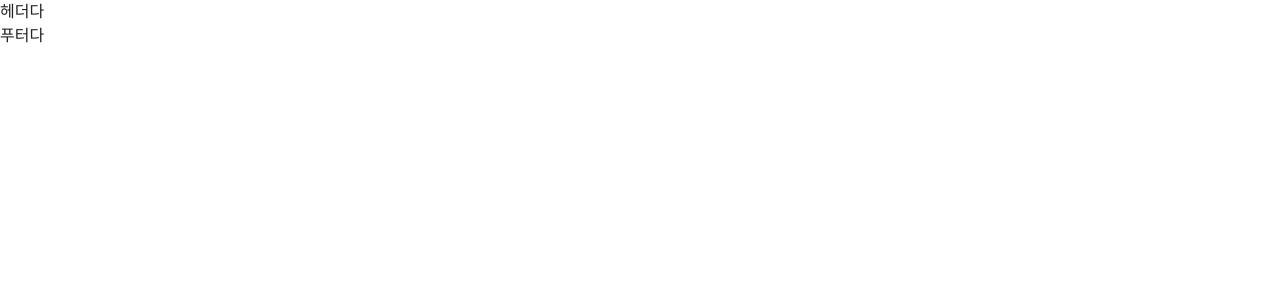
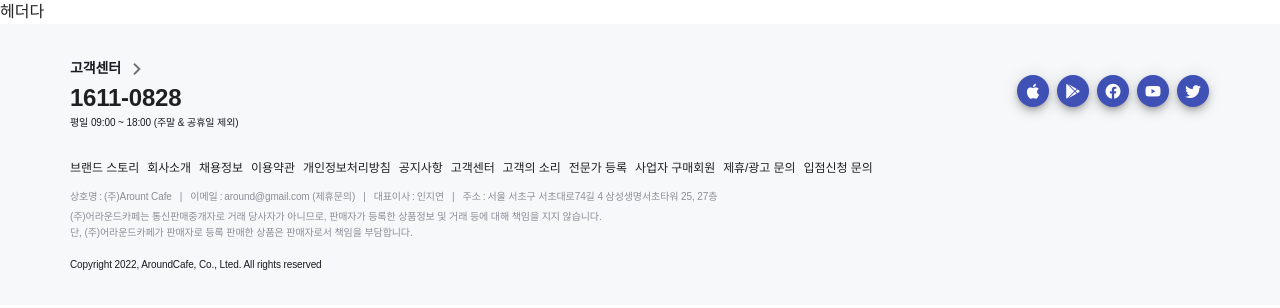
Before and after one commit to sknyuki/AroundCafe, a Vue app in the folder cafefront/around_cafe/: page / in a window 1280 px wide. Shown: the top 308 px of the page. Built offline with nearby package versions, Linux system fonts and the light colour scheme.

Commit message:
✅ feat: Add FooterLayout

```diff
--- /dev/null
+++ b/cafefront/around_cafe/src/assets/scss/layouts/_FooterLayout.scss
@@ -0,0 +1,104 @@
+.global-footer {
+  padding-top: 32px;
+  padding-bottom: 16px;
+  background-color: $background;
+  &-top {
+    @include flexbox(between);
+  }
+
+  &-title {
+    @include text-style(13, $dark);
+    font-weight: 700;
+  }
+
+  &-contact {
+    @include text-style(24, $dark);
+    font-weight: 700;
+  }
+
+  &-time {
+    @include text-style(12, $primary);
+    margin-bottom: 24px;
+  }
+
+  &-outbound {
+    margin: -3px -7px 26px;
+    a {
+      margin-right: 8px;
+    }
+  }
+
+  &-list {
+    @include flexbox(start);
+    margin: 0 -28px 10px;
+
+    li {
+      a {
+        @include text-style(12, $dark);
+        display: inline-block;
+        margin: 0 4px;
+      }
+    }
+  }
+
+  &-info {
+    font-size: 10px;
+    line-height: 16px;
+    letter-spacing: -0.01em;
+    color: $secondary;
+    margin-bottom: 4px;
+  }
+
+  &-info-item {
+    @include flexbox(start);
+
+    address {
+      display: inline;
+    }
+
+    dt::after {
+      margin: 0 2px;
+      content: ":";
+    }
+  }
+  span {
+    font-size: 10px;
+    line-height: 16px;
+    letter-spacing: -0.01em;
+    color: $secondary;
+    margin-bottom: 8px;
+  }
+  p {
+    font-size: 10px;
+    line-height: 16px;
+    letter-spacing: -0.01em;
+    color: $dark;
+  }
+
+  @include responsive(D) {
+    margin-bottom: 0;
+
+    &-title {
+      @include text-style(14);
+    }
+
+    &-contact:hover {
+      opacity: 0.5;
+    }
+
+    &-info {
+      @include flexbox(start);
+    }
+
+    &-info-item {
+      a:hover {
+        text-decoration: underline;
+      }
+
+      &:not(:last-child)::after {
+        margin: 0 8px;
+        content: "|";
+      }
+    }
+  }
+}
--- a/cafefront/around_cafe/src/components/layouts/FooterLayout.vue
+++ b/cafefront/around_cafe/src/components/layouts/FooterLayout.vue
@@ -1,14 +1,182 @@
 <template>
-  <div>
-    <div>푸터다</div>
-  </div>
+  <footer class="global-footer">
+    <v-container>
+      <v-row>
+        <v-col>
+          <div class="global-footer-top">
+            <address class="global-footer-layout">
+              <h3 class="global-footer-title">
+                고객센터
+                <v-icon>mdi-chevron-right</v-icon>
+              </h3>
+              <a class="global-footer-contact" href="tel:1611-0828"
+                >1611-0828</a
+              >
+              <p class="global-footer-time">
+                평일 09:00 ~ 18:00 (주말 &amp; 공휴일 제외)
+              </p>
+            </address>
+
+            <div class="global-footer-outbound">
+              <a href="">
+                <v-btn
+                  fab
+                  dark
+                  x-small
+                  color="indigo"
+                  aria-label="애플스토어 이동"
+                >
+                  <v-icon>mdi-apple</v-icon>
+                </v-btn>
+              </a>
+              <a href="">
+                <v-btn
+                  fab
+                  dark
+                  x-small
+                  color="indigo"
+                  aria-label="구글플레이 이동"
+                >
+                  <v-icon>mdi-google-play</v-icon>
+                </v-btn>
+              </a>
+              <a href="">
+                <v-btn
+                  fab
+                  dark
+                  x-small
+                  color="indigo"
+                  aria-label="페이스북 이동"
+                >
+                  <v-icon>mdi-facebook</v-icon>
+                </v-btn>
+              </a>
+              <a href="">
+                <v-btn fab dark x-small color="indigo" aria-label="유튜브 이동">
+                  <v-icon>mdi-youtube</v-icon>
+                </v-btn>
+              </a>
+              <a href="">
+                <v-btn fab dark x-small color="indigo" aria-label="트위터 이동">
+                  <v-icon>mdi-twitter</v-icon>
+                </v-btn>
+              </a>
+            </div>
+          </div>
+          <ul class="global-footer-list">
+            <li>
+              <a class="global-footer-item" href="#" target="_blank"
+                >브랜드 스토리</a
+              >
+            </li>
+            <li>
+              <a class="global-footer-item" href="#" target="_blank"
+                >회사소개</a
+              >
+            </li>
+            <li>
+              <a class="global-footer-item" href="#" target="_blank"
+                >채용정보</a
+              >
+            </li>
+            <li>
+              <a class="global-footer-item" href="#" target="_blank"
+                >이용약관</a
+              >
+            </li>
+            <li>
+              <a class="global-footer-item" href="#" target="_blank"
+                >개인정보처리방침</a
+              >
+            </li>
+            <li>
+              <a class="global-footer-item" href="#" target="_blank"
+                >공지사항</a
+              >
+            </li>
+            <li>
+              <a class="global-footer-item" href="#" target="_blank"
+                >고객센터</a
+              >
+            </li>
+            <li>
+              <a class="global-footer-item" href="#" target="_blank"
+                >고객의 소리</a
+              >
+            </li>
+            <li>
+              <a class="global-footer-item" href="#" target="_blank"
+                >전문가 등록</a
+              >
+            </li>
+            <li>
+              <a class="global-footer-item" href="#" target="_blank"
+                >사업자 구매회원</a
+              >
+            </li>
+            <li>
+              <a class="global-footer-item" href="#" target="_blank"
+                >제휴/광고 문의</a
+              >
+            </li>
+            <li>
+              <a class="global-footer-item" href="#" target="_blank"
+                >입점신청 문의</a
+              >
+            </li>
+          </ul>
+
+          <address class="global-footer-wrap">
+            <dl class="global-footer-info">
+              <div class="global-footer-info-item">
+                <dt>상호명</dt>
+                <dd>(주)Arount Cafe</dd>
+              </div>
+              <div class="global-footer-info-item">
+                <dt>이메일</dt>
+                <dd>
+                  <address>
+                    <a href="mailto:around@gmail.com">around@gmail.com</a>
+                  </address>
+                  (제휴문의)
+                </dd>
+              </div>
+              <div class="global-footer-info-item">
+                <dt>대표이사</dt>
+                <dd>인지연</dd>
+              </div>
+              <div class="global-footer-info-item">
+                <dt>주소</dt>
+                <dd>
+                  <address>
+                    서울 서초구 서초대로74길 4 삼성생명서초타워 25, 27층
+                  </address>
+                </dd>
+              </div>
+            </dl>
+            <span class="global-footer-info">
+              <span
+                >(주)어라운드카페는 통신판매중개자로 거래 당사자가 아니므로,
+                판매자가 등록한 상품정보 및 거래 등에 대해 책임을 지지 않습니다.
+                <br />
+                단, (주)어라운드카페가 판매자로 등록 판매한 상품은 판매자로서
+                책임을 부담합니다.
+              </span>
+            </span>
+          </address>
+          <p class="global-footer-copyright">
+            Copyright 2022, AroundCafe, Co., Lted. All rights reserved
+          </p>
+        </v-col>
+      </v-row>
+    </v-container>
+  </footer>
 </template>
 <script>
 export default {
-  name : "FooterLayout"
-
+  name: "FooterLayout",
 }
 </script>
-<style lang="">
-
+<style lang="scss" scoped>
+@import "~@/assets/scss/layouts/FooterLayout";
 </style>
```
